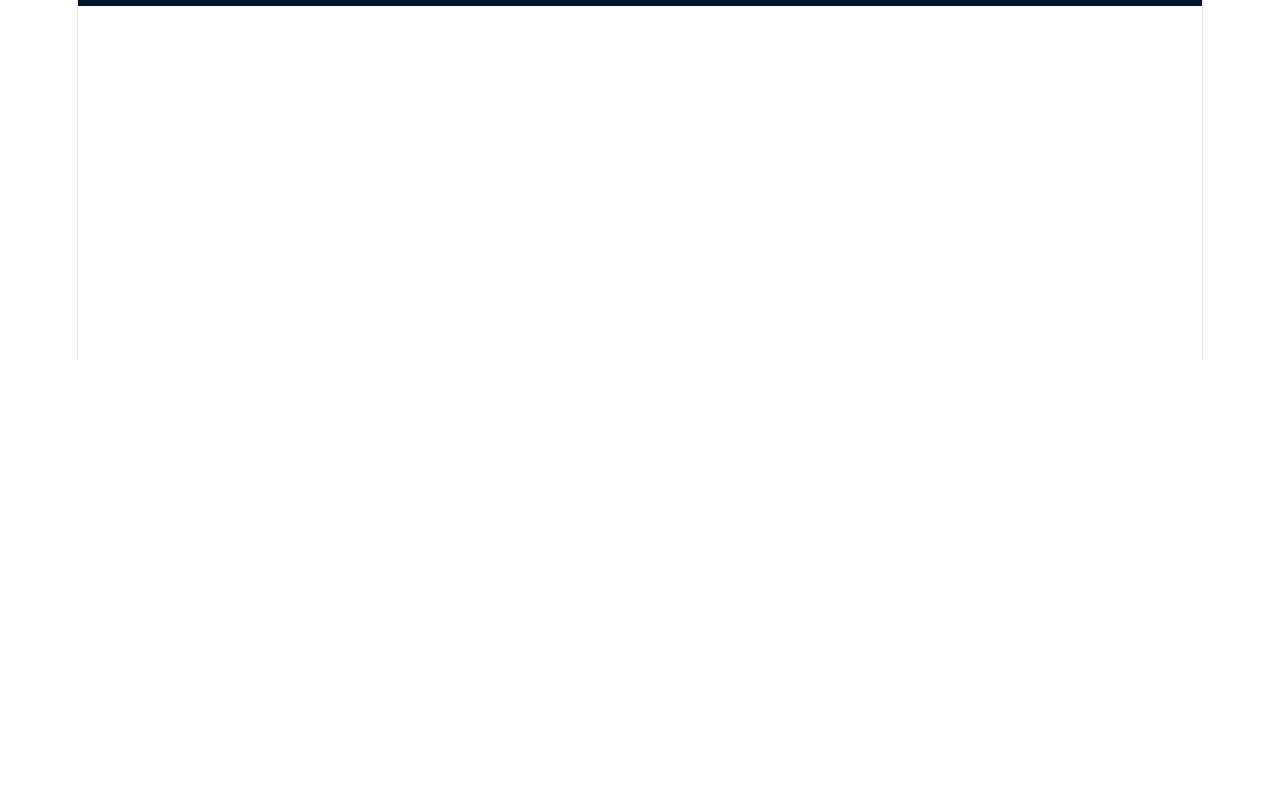
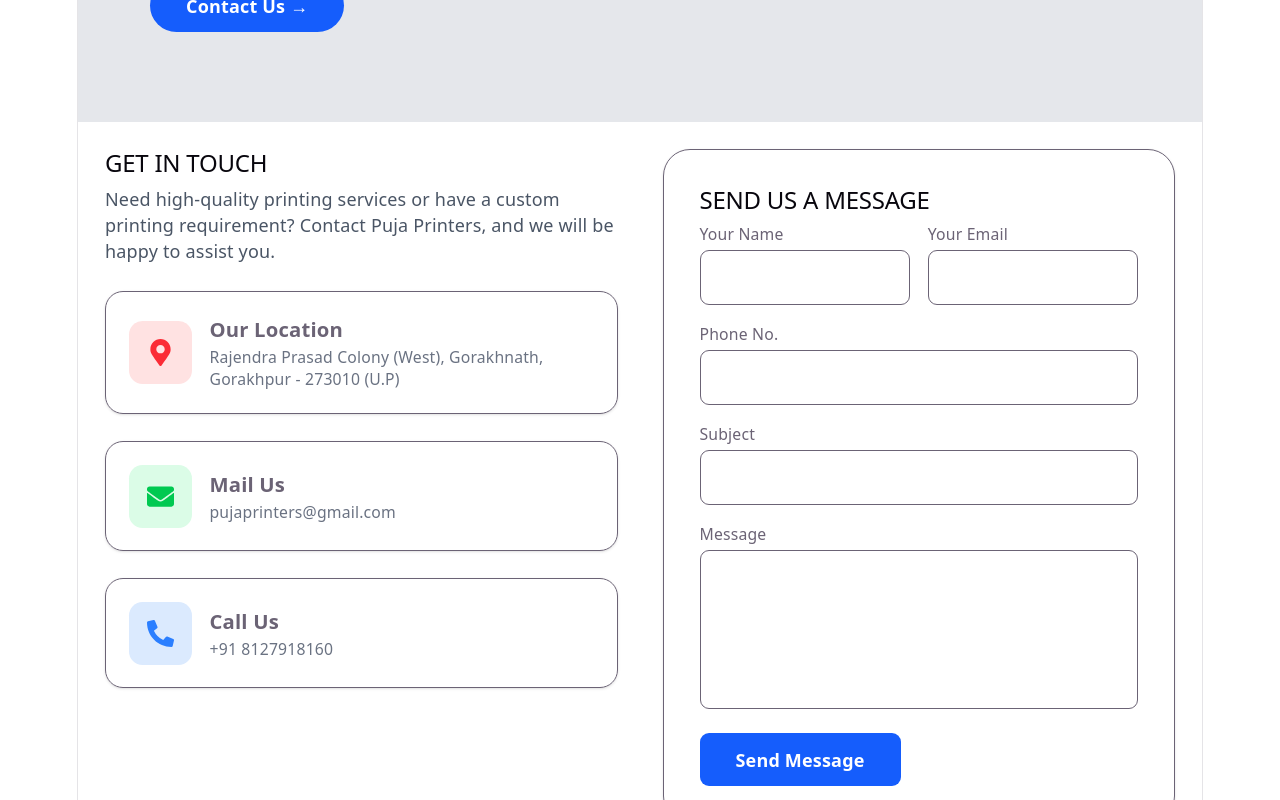
Before and after one commit to hehehaha1212/short_projact_jun, a React (Vite) app in the folder short_project_jun6/: page / in a window 1280 px wide. Shown: the part 440-1240 px from the top of the page. Before the commit the page ends 800 px from the top, so only its background shows below. Built offline with nearby package versions, Linux system fonts and the light colour scheme.

Commit message:
contact section added

```diff
--- a/short_project_jun6/src/App.jsx
+++ b/short_project_jun6/src/App.jsx
@@ -11,7 +11,7 @@
       <Navbar />
       <Routes>
         <Route path="/" element={<ContactUs/>}/>
-        <Route path="/contact-us" element={<ContactUs/>}/>
+        <Route path="/contact" element={<ContactUs/>}/>
       </Routes>
       <Footer />
     </>
--- a/short_project_jun6/src/pages/ContactUs.jsx
+++ b/short_project_jun6/src/pages/ContactUs.jsx
@@ -1,9 +1,169 @@
-import React from 'react'
+import React from "react";
+import { FaMapMarkerAlt, FaEnvelope, FaPhoneAlt } from "react-icons/fa";
 
 const ContactUs = () => {
   return (
-    <div>ContactUs</div>
-  )
-}
+    <div className="w-full bg-white mx-auto text-left">
 
-export default ContactUs
+      {/* Hero Section */}
+      <section className="bg-gray-200 py-20 px-6 md:px-16">
+        <div className="max-w-7xl mx-auto">
+          <h4 className="text-blue-600 font-bold uppercase tracking-wide mb-2">
+            Get In Touch With Us
+          </h4>
+
+          <h1 className="text-4xl md:text-6xl text-black font-bold leading-tight">
+            Let's Print Something
+            <br />
+            <span className="text-blue-600">Amazing Together</span>
+          </h1>
+
+          <p className="mt-6 text-gray-700 max-w-md text-lg">
+            We would love to hear from you.
+            Whether you have a query or want to discuss your
+            printing needs.
+          </p>
+
+          <button className="mt-8 bg-blue-600 hover:bg-blue-700 text-white px-8 py-3 rounded-full font-semibold transition">
+            Contact Us →
+          </button>
+        </div>
+      </section>
+
+      {/* Contact Section */}
+      <section className="max-w-7xl mx-auto px-6 py-6">
+        <div className="grid lg:grid-cols-2 gap-10">
+
+          {/* Left Side */}
+          <div>
+            <h2 className="text-4xl font-bold mb-4 text-black">
+              GET IN TOUCH
+            </h2>
+
+            <p className="text-gray-600 mb-8 pb-6">
+              Need high-quality printing services or have a custom printing requirement?
+              Contact Puja Printers, and we will be happy to assist you.
+
+            </p>
+
+            {/* Address Card */}
+            <div className="border rounded-2xl p-5 flex items-center gap-4 mb-6 shadow-sm">
+              <div className="bg-red-100 p-4 rounded-xl">
+                <FaMapMarkerAlt className="text-red-500 text-2xl" />
+              </div>
+
+              <div>
+                <h3 className="font-bold text-lg">Our Location</h3>
+                <p className="text-gray-500 text-sm">
+                  Rajendra Prasad Colony (West),
+                  Gorakhnath, Gorakhpur - 273010 (U.P)
+                </p>
+              </div>
+            </div>
+
+            {/* Email Card */}
+            <div className="border rounded-2xl p-5 flex items-center gap-4 mb-6 shadow-sm">
+              <div className="bg-green-100 p-4 rounded-xl">
+                <FaEnvelope className="text-green-500 text-2xl" />
+              </div>
+
+              <div>
+                <h3 className="font-bold text-lg">Mail Us</h3>
+                <p className="text-gray-500 text-sm">
+                  pujaprinters@gmail.com
+                </p>
+              </div>
+            </div>
+
+            {/* Phone Card */}
+            <div className="border rounded-2xl p-5 flex items-center gap-4 shadow-sm">
+              <div className="bg-blue-100 p-4 rounded-xl">
+                <FaPhoneAlt className="text-blue-500 text-2xl" />
+              </div>
+
+              <div>
+                <h3 className="font-bold text-lg">Call Us</h3>
+                <p className="text-gray-500 text-sm">
+                  +91 8127918160
+                </p>
+              </div>
+            </div>
+          </div>
+
+          {/* Right Side Form */}
+          <div className="border rounded-3xl p-8 shadow-sm">
+            <h2 className="text-3xl font-bold mb-6">
+              SEND US A MESSAGE
+            </h2>
+
+            <form className="space-y-4">
+
+              <div className="grid md:grid-cols-2 gap-4">
+                <div>
+                  <label className="block mb-1 text-sm font-medium">
+                    Your Name
+                  </label>
+                  <input
+                    type="text"
+                    className="w-full border rounded-lg px-4 py-3 outline-none focus:ring-2 focus:ring-blue-500"
+                  />
+                </div>
+
+                <div>
+                  <label className="block mb-1 text-sm font-medium">
+                    Your Email
+                  </label>
+                  <input
+                    type="email"
+                    className="w-full border rounded-lg px-4 py-3 outline-none focus:ring-2 focus:ring-blue-500"
+                  />
+                </div>
+              </div>
+
+              <div>
+                <label className="block mb-1 text-sm font-medium">
+                  Phone No.
+                </label>
+                <input
+                  type="text"
+                  className="w-full border rounded-lg px-4 py-3 outline-none focus:ring-2 focus:ring-blue-500"
+                />
+              </div>
+
+              <div>
+                <label className="block mb-1 text-sm font-medium">
+                  Subject
+                </label>
+                <input
+                  type="text"
+                  className="w-full border rounded-lg px-4 py-3 outline-none focus:ring-2 focus:ring-blue-500"
+                />
+              </div>
+
+              <div>
+                <label className="block mb-1 text-sm font-medium">
+                  Message
+                </label>
+
+                <textarea
+                  rows="5"
+                  className="w-full border rounded-lg px-4 py-3 outline-none resize-none focus:ring-2 focus:ring-blue-500"
+                ></textarea>
+              </div>
+
+              <button
+                type="submit"
+                className="bg-blue-600 hover:bg-blue-700 text-white px-8 py-3 rounded-lg font-semibold transition"
+              >
+                Send Message
+              </button>
+            </form>
+          </div>
+
+        </div>
+      </section>
+    </div>
+  );
+};
+
+export default ContactUs;
```
